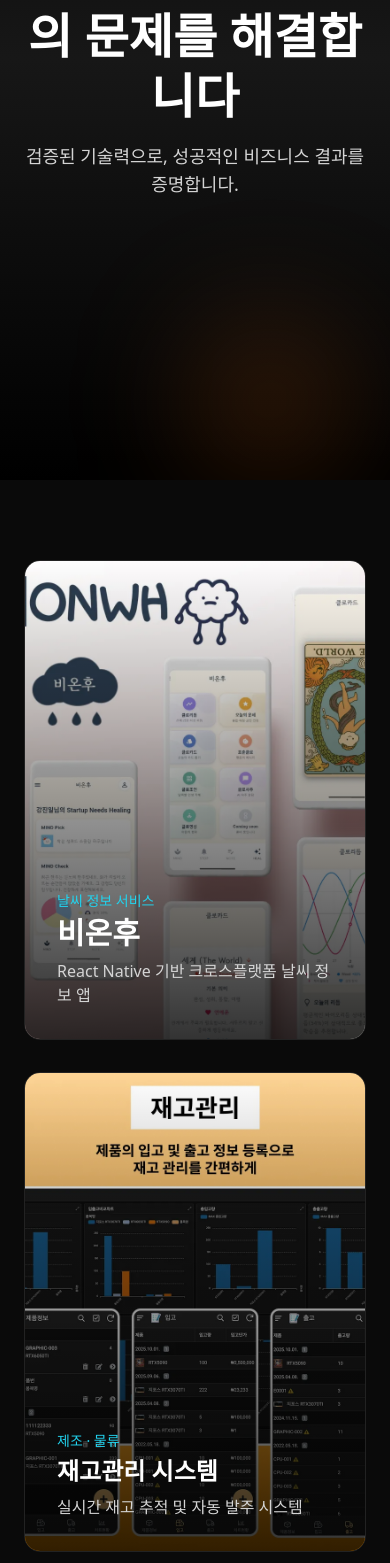
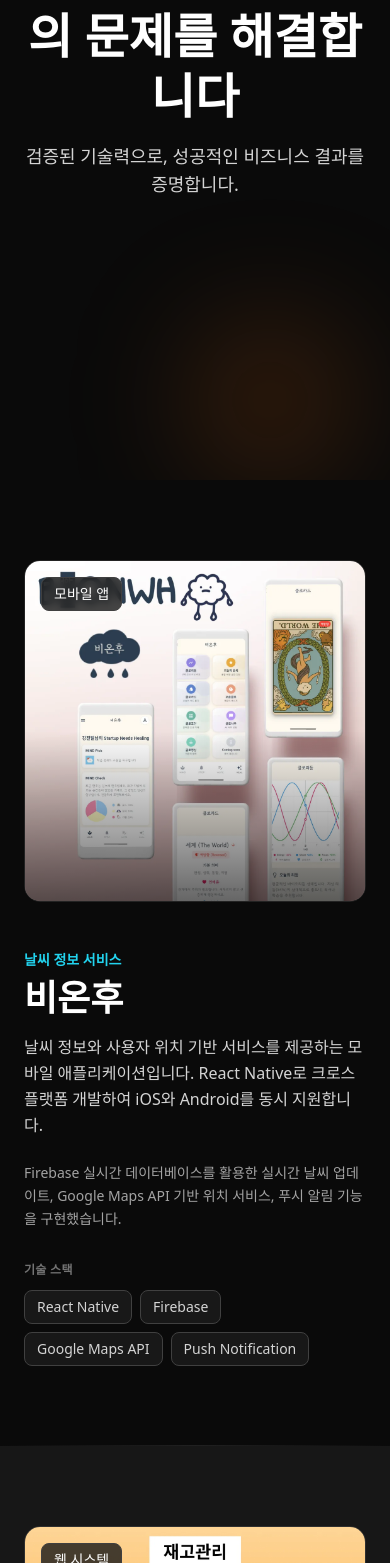
Before and after one commit to oz-kangkangparks/kangkangparks, a Next.js app: page /portfolio in a window 390 px wide. Shown: the part 437-2000 px from the top of the page. Built offline with nearby package versions, Linux system fonts and the light colour scheme.

Commit message:
Modify : 지그재그

```diff
--- a/app/portfolio/page.tsx
+++ b/app/portfolio/page.tsx
@@ -1,9 +1,11 @@
 "use client";
 
-import React, { useState, useEffect } from "react";
-import { motion, AnimatePresence } from "framer-motion";
+import React from "react";
+import { motion } from "framer-motion";
 import Image from "next/image";
+import { ArrowRight } from "lucide-react";
 import { Section } from "@/components/Layout";
+import Link from "next/link"; // Added Link import
 
 const portfolioItems = [
     {
@@ -11,194 +13,114 @@
         title: "비온후",
         category: "모바일 앱",
         industry: "날씨 정보 서비스",
-        description: "React Native 기반 크로스플랫폼 날씨 정보 앱",
-        details: "Firebase 실시간 데이터베이스를 활용한 실시간 날씨 업데이트, Google Maps API 기반 위치 서비스, 푸시 알림 기능을 구현했습니다.",
-        tech: ["React Native", "Firebase", "Google Maps API"],
+        description:
+            "날씨 정보와 사용자 위치 기반 서비스를 제공하는 모바일 애플리케이션입니다. React Native로 크로스플랫폼 개발하여 iOS와 Android를 동시 지원합니다.",
+        details:
+            "Firebase 실시간 데이터베이스를 활용한 실시간 날씨 업데이트, Google Maps API 기반 위치 서비스, 푸시 알림 기능을 구현했습니다.",
+        tech: [
+            "React Native",
+            "Firebase",
+            "Google Maps API",
+            "Push Notification",
+        ],
         mainImage: "/images/beonwh.webp",
-        images: ["/images/beonwh.webp", "/images/beonwh-1.webp", "/images/beonwh-2.webp"],
     },
     {
         id: "inventory",
         title: "재고관리 시스템",
         category: "웹 시스템",
         industry: "제조 · 물류",
-        description: "실시간 재고 추적 및 자동 발주 시스템",
-        details: "PostgreSQL 기반의 안정적인 데이터 관리, 실시간 재고 알림, 자동 발주 로직, 다양한 리포트 기능을 제공합니다.",
-        tech: ["React", "Node.js", "PostgreSQL", "Express"],
+        description:
+            "실시간 재고 추적 및 자동 발주 시스템으로 운영 효율을 200% 향상시킨 업무 관리 시스템입니다.",
+        details:
+            "PostgreSQL 기반의 안정적인 데이터 관리, 실시간 재고 알림, 자동 발주 로직, 다양한 리포트 기능을 제공합니다.",
+        tech: ["React", "Node.js", "PostgreSQL", "Express", "WebSocket"],
         mainImage: "/images/재고관리 (1).webp",
-        images: ["/images/재고관리 (1).webp", "/images/inventory-system-2.webp", "/images/inventory-system-3.webp"],
     },
     {
         id: "moapdf",
         title: "MoaPDF",
         category: "웹 서비스",
         industry: "SaaS",
-        description: "AI 기반 PDF 변환 및 편집 SaaS 플랫폼",
-        details: "AWS Lambda를 활용한 서버리스 아키텍처, Python 기반 PDF 처리 엔진, Next.js로 구현된 빠른 사용자 인터페이스를 제공합니다.",
-        tech: ["Next.js", "Python", "AWS Lambda", "S3"],
+        description:
+            "AI 기반 PDF 변환 및 편집 도구로 월 10만 건 이상의 문서를 처리하는 SaaS 플랫폼입니다.",
+        details:
+            "AWS Lambda를 활용한 서버리스 아키텍처, Python 기반 PDF 처리 엔진, Next.js로 구현된 빠른 사용자 인터페이스를 제공합니다.",
+        tech: ["Next.js", "Python", "AWS Lambda", "S3", "DynamoDB"],
         mainImage: "/images/moapdf-main.webp",
-        images: ["/images/moapdf-main.webp", "/images/moapdf-2.webp", "/images/moapdf-3.webp"],
     },
     {
         id: "moanovel",
         title: "모아노벨",
         category: "AI 서비스",
         industry: "콘텐츠",
-        description: "GPT-4 기반 소설 생성 AI 플랫폼",
-        details: "OpenAI GPT-4 API 연동, Redis 캐싱으로 빠른 응답 속도, Next.js 서버 사이드 렌더링으로 SEO 최적화를 구현했습니다.",
-        tech: ["Next.js", "GPT-4 API", "Redis", "Prisma"],
+        description:
+            "GPT-4 기반 소설 생성 플랫폼으로 일일 활성 사용자 5,000명 이상을 보유한 AI 콘텐츠 서비스입니다.",
+        details:
+            "OpenAI GPT-4 API 연동, Redis 캐싱으로 빠른 응답 속도, Next.js 서버 사이드 렌더링으로 SEO 최적화를 구현했습니다.",
+        tech: ["Next.js", "GPT-4 API", "Redis", "Prisma", "PostgreSQL"],
         mainImage: "/images/모아노벨 (1).webp",
-        images: ["/images/모아노벨 (1).webp", "/images/moanovel-2.webp", "/images/moanovel-3.webp"],
-    },
-    {
-        id: "placeholder",
-        title: "신규 프로젝트",
-        category: "준비 중",
-        industry: "Stealth Mode",
-        description: "현재 준비 중인 신규 프로젝트입니다.",
-        details: "곧 공개될 예정입니다. 많은 기대 부탁드립니다.",
-        tech: ["Next.js", "TypeScript", "tRPC"],
-        mainImage: "/images/service-web-system.jpg",
-        images: ["/images/service-web-system.jpg", "/images/service-ai.jpg", "/images/service-mobile.jpg"],
     },
 ];
-
-type PortfolioItem = (typeof portfolioItems)[0];
-
-const PortfolioModal = ({ item, onClose }: { item: PortfolioItem; onClose: () => void }) => {
-    useEffect(() => {
-        const handleEsc = (event: KeyboardEvent) => {
-            if (event.key === "Escape") onClose();
-        };
-        window.addEventListener("keydown", handleEsc);
-        return () => window.removeEventListener("keydown", handleEsc);
-    }, [onClose]);
-
-    return (
-        <motion.div initial={{ opacity: 0 }} animate={{ opacity: 1 }} exit={{ opacity: 0 }} className="fixed inset-0 z-50 flex items-center justify-center bg-black/80 p-4 backdrop-blur-sm" onClick={onClose}>
-            <motion.div initial={{ scale: 0.95 }} animate={{ scale: 1 }} exit={{ scale: 0.95 }} transition={{ duration: 0.3 }} className="relative w-full max-w-4xl overflow-hidden rounded-2xl border border-white/10 bg-neutral-900" onClick={(e) => e.stopPropagation()}>
-                <div className="max-h-[90vh] overflow-y-auto p-6 md:p-8">
-                    <h2 className="mb-2 text-3xl font-bold text-white">{item.title}</h2>
-                    <p className="mb-4 text-sm text-cyan-400">{item.industry}</p>
-                    <p className="mb-6 text-neutral-300">{item.description}</p>
-                    <p className="mb-8 text-neutral-400">{item.details}</p>
-                    <div className="mb-8 h-px bg-neutral-800" />
-                    <div className="grid gap-8 md:grid-cols-2">
-                        <div>
-                            <h3 className="mb-4 text-lg font-semibold">주요 기술 스택</h3>
-                            <div className="flex flex-wrap gap-2">
-                                {item.tech.map((tech) => (<span key={tech} className="rounded-full bg-neutral-800 px-3 py-1 text-sm text-neutral-300">{tech}</span>))}
-                            </div>
-                        </div>
-                        <div>
-                            <h3 className="mb-4 text-lg font-semibold">프로젝트 이미지</h3>
-                            <div className="grid grid-cols-3 gap-2">
-                                {item.images.map((image) => (<div key={image} className="relative aspect-square overflow-hidden rounded-lg"><Image src={image} alt={item.title} fill className="object-cover" /></div>))}
-                            </div>
-                        </div>
-                    </div>
-                </div>
-                <button onClick={onClose} className="absolute right-4 top-4 rounded-full bg-white/10 p-2 text-white transition hover:bg-white/20">
-                    <svg xmlns="http://www.w3.org/2000/svg" fill="none" viewBox="0 0 24 24" strokeWidth={1.5} stroke="currentColor" className="h-6 w-6"><path strokeLinecap="round" strokeLinejoin="round" d="M6 18 18 6M6 6l12 12" /></svg>
-                </button>
-            </motion.div>
-        </motion.div>
-    );
-};
-
-const BentoGridPortfolio = () => {
-    const [selectedItem, setSelectedItem] = useState<PortfolioItem | null>(null);
-
-    useEffect(() => {
-        if (selectedItem) {
-            document.body.style.overflow = 'hidden';
-        } else {
-            document.body.style.overflow = 'auto';
-        }
-        return () => { document.body.style.overflow = 'auto'; };
-    }, [selectedItem]);
-
-    const featureItem = portfolioItems[0];
-    const standardItems = portfolioItems.slice(1);
-
-    return (
-        <>
-            <Section sectionClassName="bg-neutral-950">
-                <div className="grid grid-cols-1 gap-8 md:grid-cols-2">
-                    {/* Feature Item */}
-                    <motion.div
-                        initial={{ opacity: 0, y: 20 }}
-                        whileInView={{ opacity: 1, y: 0 }}
-                        viewport={{ once: true, amount: 0.2 }}
-                        transition={{ duration: 0.6 }}
-                        className="group relative cursor-pointer md:col-span-2"
-                        onClick={() => setSelectedItem(featureItem)}
-                    >
-                        <div className="relative h-full min-h-[480px] overflow-hidden rounded-2xl border border-white/10 p-8 transition-all duration-300 hover:border-cyan-400/50">
-                            <Image src={featureItem.mainImage} alt={featureItem.title} fill className="object-cover transition-transform duration-500 group-hover:scale-105" />
-                            <div className="absolute inset-0 bg-gradient-to-t from-black/80 via-black/40" />
-                            <div className="relative flex h-full flex-col items-start justify-end">
-                                <p className="mb-1 text-sm text-cyan-400">{featureItem.industry}</p>
-                                <h3 className="text-3xl font-bold text-white">{featureItem.title}</h3>
-                                <p className="mt-2 max-w-lg text-neutral-300">{featureItem.description}</p>
-                            </div>
-                        </div>
-                    </motion.div>
-
-                    {/* Standard Items */}
-                    {standardItems.map((item) => (
-                        <motion.div
-                            key={item.id}
-                            initial={{ opacity: 0, y: 20 }}
-                            whileInView={{ opacity: 1, y: 0 }}
-                            viewport={{ once: true, amount: 0.3 }}
-                            transition={{ duration: 0.6 }}
-                            className="group relative cursor-pointer"
-                            onClick={() => setSelectedItem(item)}
-                        >
-                            <div className="relative h-full min-h-[480px] overflow-hidden rounded-2xl border border-white/10 p-8 transition-all duration-300 hover:border-cyan-400/50">
-                                <Image src={item.mainImage} alt={item.title} fill className="object-cover transition-transform duration-500 group-hover:scale-105" />
-                                <div className="absolute inset-0 bg-gradient-to-t from-black/80 via-black/40" />
-                                <div className="relative flex h-full flex-col items-start justify-end">
-                                    <p className="mb-1 text-sm text-cyan-400">{item.industry}</p>
-                                    <h3 className="text-2xl font-bold text-white">{item.title}</h3>
-                                    <p className="mt-2 text-neutral-300">{item.description}</p>
-                                </div>
-                            </div>
-                        </motion.div>
-                    ))}
-                </div>
-            </Section>
-            <AnimatePresence>
-                {selectedItem && <PortfolioModal item={selectedItem} onClose={() => setSelectedItem(null)} />}
-            </AnimatePresence>
-        </>
-    );
-};
 
 function HeroSection() {
     return (
         <section className="relative isolate flex min-h-screen items-center justify-center overflow-hidden px-6">
-            <div className="absolute inset-0 bg-gradient-to-b from-black via-neutral-900 to-black" />
             <div className="absolute -top-24 left-1/2 h-72 w-72 -translate-x-1/2 rounded-full bg-blue-500/20 blur-3xl" />
             <div className="absolute bottom-0 right-10 h-40 w-40 rounded-full bg-orange-500/20 blur-3xl" />
+
+            <div className="relative z-10 mx-auto max-w-7xl text-center">
                 <motion.div
-                initial={{ opacity: 0, y: 20 }}
+                    initial={{ opacity: 0, y: 30 }}
                     animate={{ opacity: 1, y: 0 }}
-                transition={{ duration: 0.6 }}
-                className="relative z-10 max-w-4xl text-center"
+                    transition={{ duration: 0.8 }}
                 >
+                    {/* New uppercase label */}
                     <p className="text-xs uppercase tracking-[0.6em] text-neutral-400">
                         portfolio
                     </p>
+                    {/* Title */}
                     <h1 className="mt-3 text-5xl font-bold leading-tight text-white md:text-7xl">
                         기술로 비즈니스의 문제를 해결합니다
                     </h1>
+                    {/* Subtitle */}
                     <p className="mx-auto mt-4 max-w-3xl text-lg text-neutral-300">
                         검증된 기술력으로, 성공적인 비즈니스 결과를 증명합니다.
                     </p>
                 </motion.div>
+            </div>
         </section>
+    );
+}
+
+function CtaSection() {
+    return (
+        <Section
+            id="cta"
+            sectionClassName="bg-neutral-900" // Alternating background
+            className="flex min-h-screen items-center justify-center"
+        >
+            <div className="mx-auto max-w-3xl text-center">
+                <h2 className="text-3xl font-bold text-white sm:text-4xl">
+                    다음 프로젝트를 시작할 준비가 되셨나요?
+                </h2>
+                <p className="mt-4 text-lg text-neutral-400">
+                    지금 바로 문의하시고 무료 컨설팅을 받아보세요.
+                </p>
+                <motion.div
+                    whileHover={{ scale: 1.05 }}
+                    whileTap={{ scale: 0.95 }}
+                    className="mt-8"
+                >
+                    <Link
+                        href="/contact"
+                        className="inline-flex items-center gap-2 rounded-lg bg-cyan-400 px-8 py-4 text-lg font-semibold text-black shadow-lg transition-colors hover:bg-cyan-500"
+                    >
+                        프로젝트 시작하기 <ArrowRight className="h-5 w-5" />
+                    </Link>
+                </motion.div>
+            </div>
+        </Section>
     );
 }
 
@@ -206,7 +128,87 @@
     return (
         <div className="bg-neutral-950 text-white">
             <HeroSection />
-            <BentoGridPortfolio />
+
+            {/* Portfolio Sections */}
+            <div>
+                {portfolioItems.map((item, idx) => (
+                    <Section
+                        key={item.id}
+                        id={item.id}
+                        sectionClassName={
+                            idx % 2 === 0 ? "bg-neutral-950" : "bg-neutral-900"
+                        }
+                    >
+                        <motion.div
+                            initial={{ opacity: 0, y: 50 }}
+                            whileInView={{ opacity: 1, y: 0 }}
+                            viewport={{ once: true, amount: 0.2 }}
+                            transition={{ duration: 0.6 }}
+                            className="grid items-center gap-12 lg:grid-cols-2"
+                        >
+                            {/* Image Column */}
+                            <div
+                                className={`order-1 flex items-center justify-center ${
+                                    idx % 2 === 1 ? "lg:order-2" : ""
+                                }`}
+                            >
+                                <div className="group relative w-full max-w-md aspect-square overflow-hidden rounded-2xl border border-white/10">
+                                    <Image
+                                        src={item.mainImage}
+                                        alt={item.title}
+                                        fill
+                                        sizes="(max-width: 1024px) 100vw, 50vw"
+                                        className="object-cover transition-transform duration-700 group-hover:scale-105"
+                                    />
+                                    <div className="absolute inset-0 bg-gradient-to-t from-black/60 via-transparent" />
+                                    {/* Category Badge */}
+                                    <div className="absolute left-4 top-4">
+                                        <span className="inline-flex items-center rounded-lg border border-neutral-700 bg-neutral-900/80 px-3 py-1.5 text-sm font-medium text-white backdrop-blur-sm">
+                                            {item.category}
+                                        </span>
+                                    </div>
+                                </div>
+                            </div>
+
+                            {/* Text Content Column */}
+                            <div
+                                className={`order-2 ${
+                                    idx % 2 === 1 ? "lg:order-1" : ""
+                                }`}
+                            >
+                                <p className="mb-2 text-sm font-semibold text-cyan-400">
+                                    {item.industry}
+                                </p>
+                                <h2 className="mb-4 text-4xl font-bold text-white">
+                                    {item.title}
+                                </h2>
+                                <p className="mb-6 leading-relaxed text-neutral-300">
+                                    {item.description}
+                                </p>
+                                <p className="mb-8 text-sm leading-relaxed text-neutral-400">
+                                    {item.details}
+                                </p>
+                                <div className="space-y-3">
+                                    <div className="text-xs font-semibold uppercase tracking-wide text-neutral-500">
+                                        기술 스택
+                                    </div>
+                                    <div className="flex flex-wrap gap-2">
+                                        {item.tech.map((tech) => (
+                                            <span
+                                                key={tech}
+                                                className="inline-flex items-center rounded-lg border border-neutral-700 bg-neutral-800/50 px-3 py-1.5 text-sm font-medium text-neutral-300"
+                                            >
+                                                {tech}
+                                            </span>
+                                        ))}
+                                    </div>
+                                </div>
+                            </div>
+                        </motion.div>
+                    </Section>
+                ))}
+            </div>
+            <CtaSection />
         </div>
     );
 }
```
Lines whose indentation alone changed are shown as unchanged.
